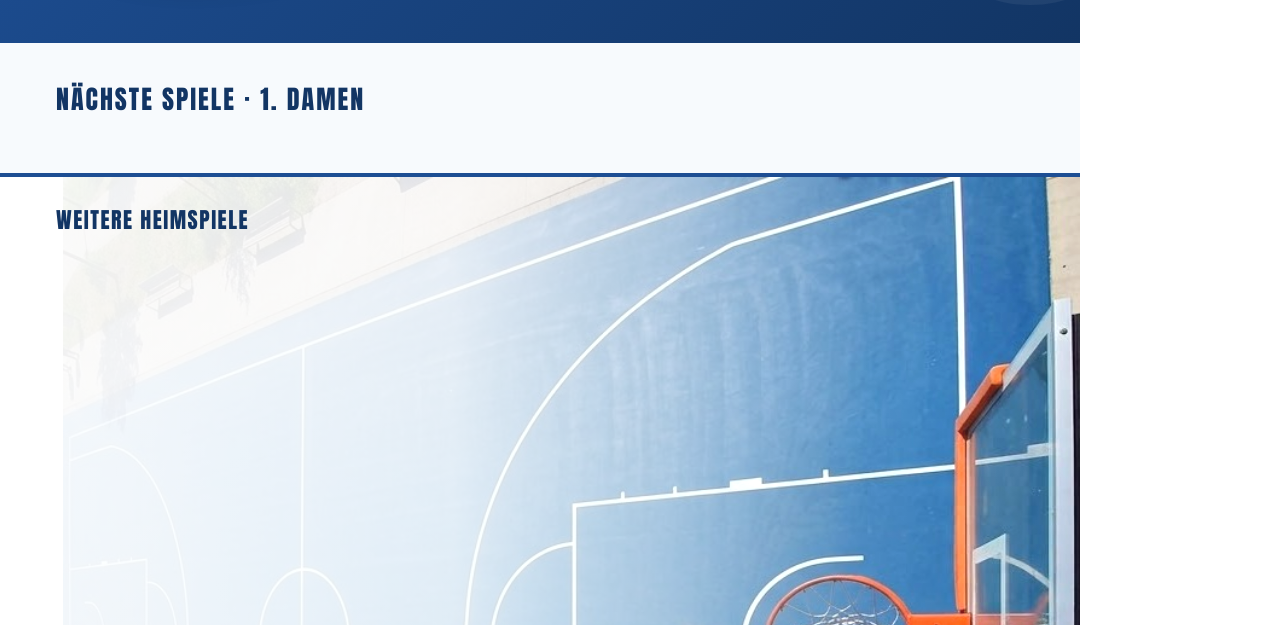
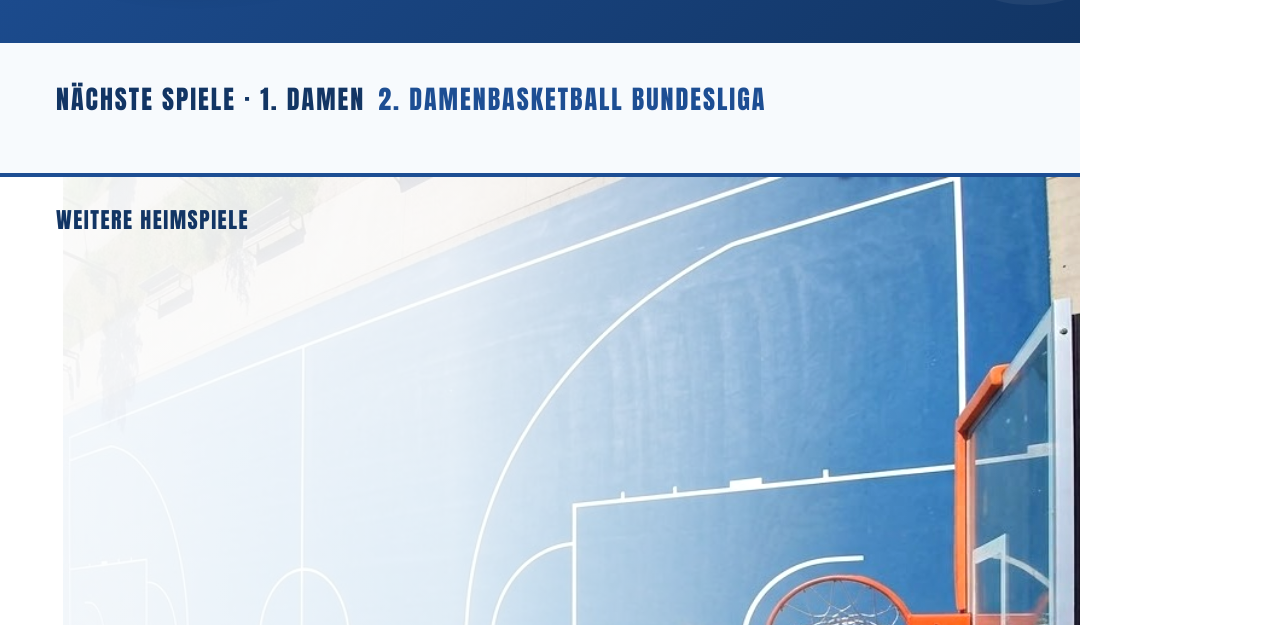
Before and after one commit to Codeschnipsler/nbo-heimspielplan, a plain HTML site: page poster_template.html in a window 1280 px wide. Shown: the part 175-800 px from the top of the page. Drawn offline with Linux system fonts and the light colour scheme.

Commit message:
Add files via upload

```diff
--- a/poster_template.html
+++ b/poster_template.html
@@ -117,6 +117,7 @@
     color:var(--nbo-blue-dark);
     margin-bottom:22px;
   }
+  .hero-label .liga-hint{margin-left:0.5em;color:var(--nbo-blue);text-transform:uppercase;white-space:nowrap;}
   .d1-cards{display:flex;gap:28px;}
   .d1-card{
     flex:1;
@@ -339,7 +340,7 @@
   </div>
 
   <div class="hero">
-    <div class="hero-label">N&Auml;CHSTE SPIELE &middot; 1. DAMEN</div>
+    <div class="hero-label">N&Auml;CHSTE SPIELE &middot; 1. DAMEN<span class="liga-hint">2. Damenbasketball Bundesliga</span></div>
     <div class="d1-cards">
       <!--D1CARD1-->
       <!--D1CARD2-->
```
Also changed, not shown: poster_template_a3.html (+2 -1 lines).
